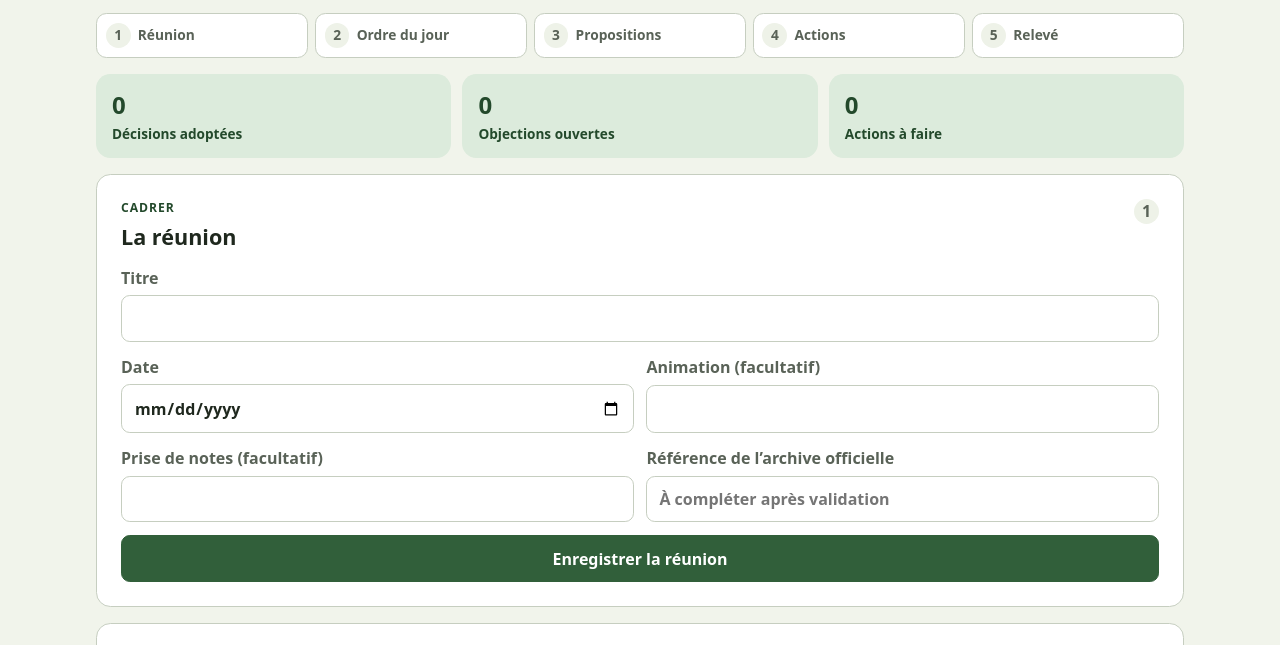
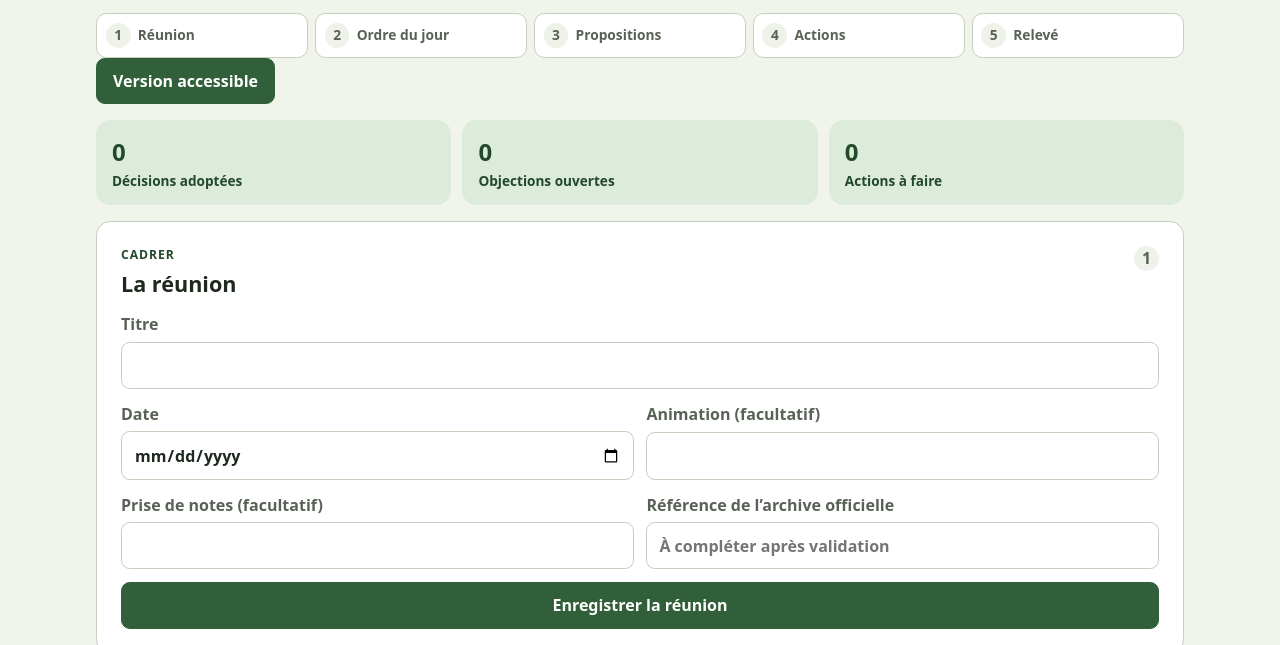
Before and after one commit to jasmin-abernathy/verger-associations, a plain HTML site: page apps/reunions-decisions/index.html in a window 1280 px wide. Shown: the part 132-777 px from the top of the page. Drawn offline with Linux system fonts and the light colour scheme.

Commit message:
SEO/accessibilité: protéger le prototype et ajouter le mode lisible

```diff
--- a/apps/reunions-decisions/index.html
+++ b/apps/reunions-decisions/index.html
@@ -5,6 +5,7 @@
     <meta name="viewport" content="width=device-width, initial-scale=1">
     <meta name="color-scheme" content="light dark">
     <meta name="theme-color" content="#315f3a">
+    <meta name="robots" content="noindex,nofollow">
     <title>Réunions et décisions</title>
     <link rel="stylesheet" href="styles.css">
     <script src="webxdc.js"></script>
@@ -34,6 +35,7 @@
         <a data-step href="#actions"><span>4</span> Actions</a>
         <a data-step href="#export"><span>5</span> Relevé</a>
       </nav>
+      <button class="accessibility-toggle" type="button" data-verger-accessibility-toggle aria-pressed="false">Version accessible</button>
     </header>
 
     <main id="main" class="layout">
```
